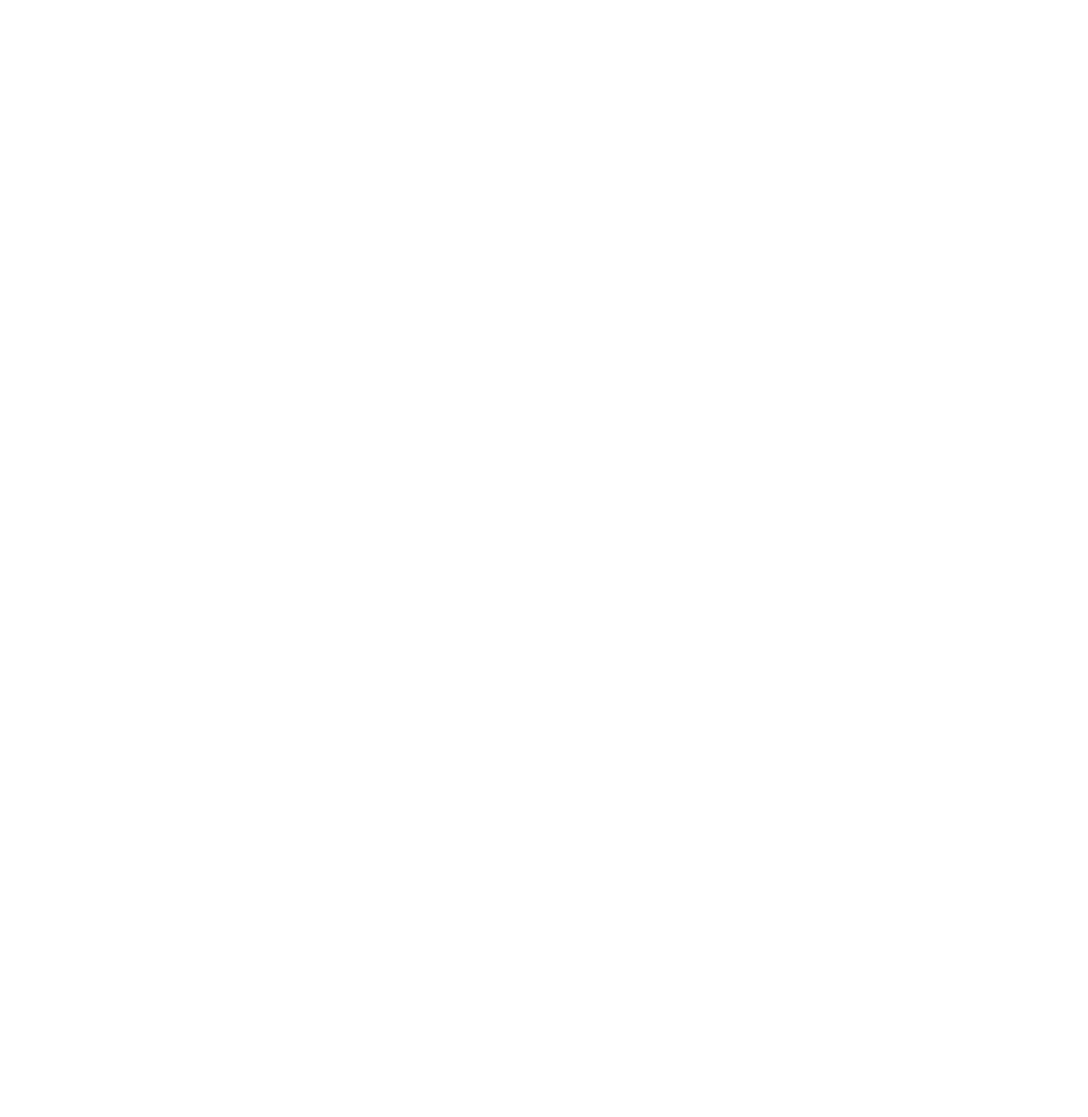
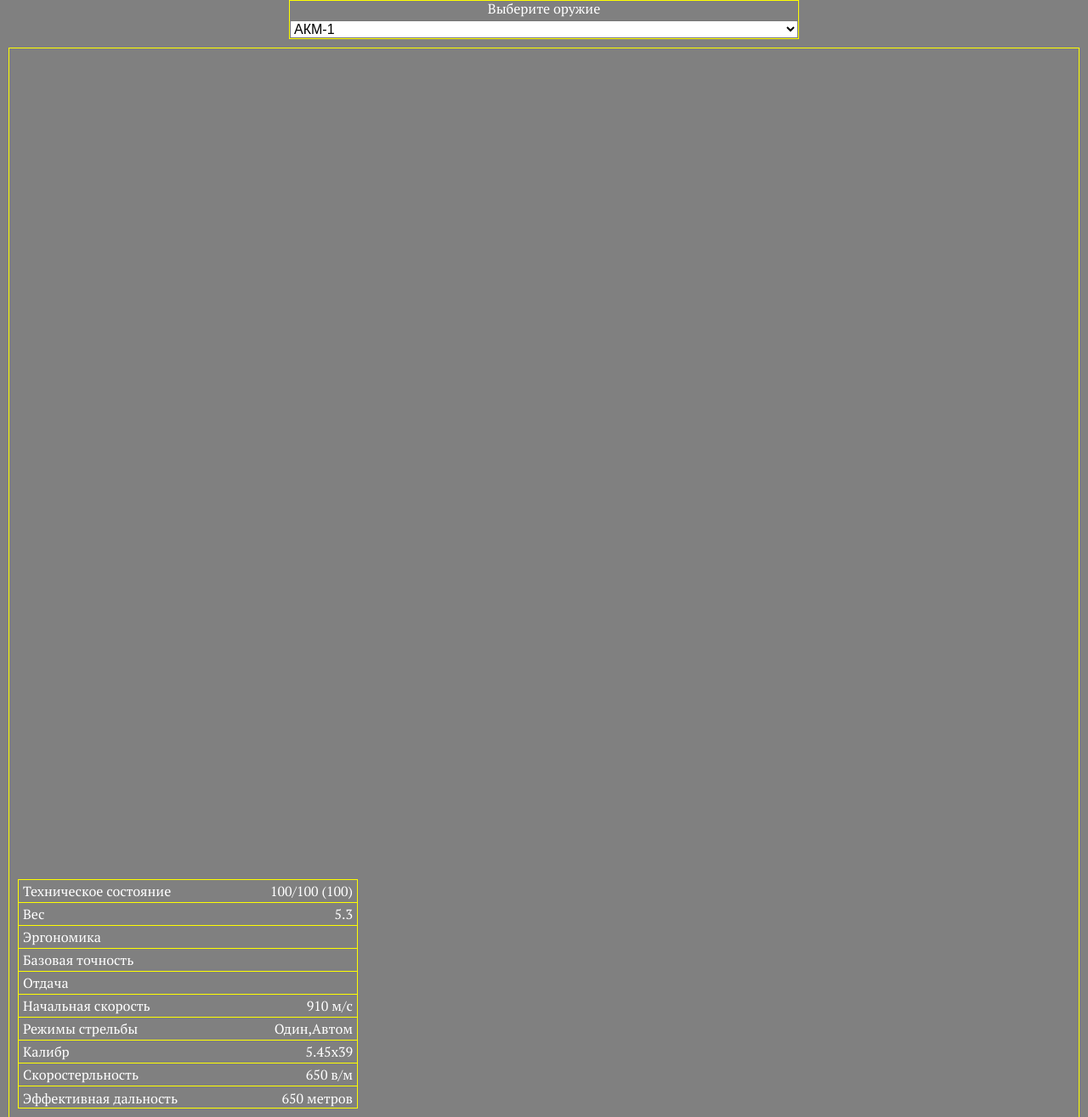
Before and after one commit to bushminkinmv/weaponmod, a plain HTML site: page index.html in a window 1280 px wide. Shown: the whole page at 85% size. Before the commit the page ends 800 px from the top, so only its background shows below. Drawn offline with Linux system fonts and the light colour scheme.

Commit message:
basic grid, first look
Added fonts, weapon selection, weapon box and wepon table parametrs

```diff
--- a/css/style.css
+++ b/css/style.css
@@ -1,18 +1,18 @@
 html,
 body {
-	min-width: ;
+	min-width: 1280px;
 	margin: 0;
 	padding: 0;
 
-	font-weight: ;
-	font-size: ;
-	line-height: ;
-	font-family: ;
-	color: ;
-	text-transform: ;
-	font-style: ;
+	font-weight: normal;
+	font-size: 16px;
+	line-height: 18px;
+	font-family: "PT Serif", "Times New Roman" ,serif;
+	color: #ffffff;
+	text-transform: none;
+	font-style: normal;
 
-	background-color: ;
+	background-color: #000000;
 }
 
 .visually-hidden:not(:focus):not(:active) {
@@ -24,11 +24,6 @@ body {
 	padding: 0;
 	overflow: hidden;
 
-	font-weight: normal;
-	font-size: 30px;
-	line-height: 30px;
-	font-family: "Cuprum", "Tahoma", sans-serif;
-	font-style: normal;
 	white-space: nowrap;
 
 	border: 0;
@@ -52,3 +47,89 @@ body {
 
 	clip: rect(0 0 0 0);
 }
+
+.centerer-flex {
+	display: flex;
+    justify-content: center;
+    align-items: center;
+}
+
+.main-container {
+	width: 1260px;
+	margin: 0 auto;
+	padding: 0 10px;
+
+	background-color: gray;
+}
+
+.weapon-identify {
+	display: flex;
+	flex-direction: column;
+	box-sizing: border-box;
+	width: 600px;
+	min-height: 45px;
+	margin: 0 auto;
+	margin-bottom: 10px;
+
+	text-align: center;
+
+	border: 1px solid yellow;
+}
+
+.weapon-identify__title {
+	margin-bottom: 5px;
+}
+
+.weapon-identify__select {
+}
+
+.weapon-box {
+	position: relative;
+
+	box-sizing: border-box;
+	width: 1260px;
+	min-height: 1260px;
+
+	border: 1px solid yellow;
+}
+
+.weapon-parameters {
+	position: absolute;
+	bottom: 10px;
+	left: 10px;
+	z-index: 10;
+
+	box-sizing: border-box;
+	width: 400px;
+	height: 270px;
+	margin: 0;
+	padding: 0;
+
+	list-style: none;
+
+	border: 1px solid yellow;
+}
+
+.weapon-parameter {
+	box-sizing: border-box;
+	height: 27px;
+
+	border-bottom: 1px solid yellow;
+}
+
+.weapon-parameter:last-of-type {
+	border-bottom: 0;
+}
+
+.weapon-parameter {
+	display: flex;
+	justify-content: space-between;
+	align-content: center;
+	padding: 0 5px;
+}
+
+.weapon-parameter__name {
+}
+
+.weapon-parameter__value {
+}
--- a/index.html
+++ b/index.html
@@ -2,7 +2,8 @@
 <html lang="ru">
 	<head>
 		<meta charset="utf-8">
-		<title></title>
+		<title>WeaponTarkov</title>
+		<link href="https://fonts.googleapis.com/css?family=PT+Serif:400,400i,700&amp;subset=cyrillic,cyrillic-ext" rel="stylesheet">
 		<link href="css/normalize.css" rel="stylesheet">
 		<link href="css/style.css" rel="stylesheet">
 	</head>
@@ -10,7 +11,68 @@
 		<header class="header-main">
 		</header>
 		<main class="main-container">
-			<h1 class="visually-hidden"></h1>
+			<h1 class="visually-hidden">WeaponTarkov</h1>
+			<section class="weapon-identify">
+				<h2 class="visually-hidden">Weapon-Name</h2>
+                <label class="weapon-identify__title" for="weapon-select">Выберите оружие</label>
+                <select class="weapon-identify__select" id="weapon-select" name="weapon-name">
+                    <optgroup label="АК">
+                        <option value="akm-1">АКМ-1</option>
+                        <option value="akm-2">АКМ-2</option>
+                    </optgroup>
+                    <optgroup label="M16">
+                        <option value="m16-1">М16-1</option>
+                        <option value="m16-2">М16-2</option>
+                    </optgroup>
+                </select>
+            </section>
+			<section class="weapon-box">
+				<h2 class="visually-hidden">Weapon-Item</h2>
+				<div class="weapon-top-modules"></div>
+				<div class="weapon-bottom-modules"></div>
+		        <ul class="weapon-parameters">
+		            <li class="weapon-parameter weapon-parameter--status">
+		            	<span class="weapon-parameter__name centerer-flex">Техническое состояние</span>
+		            	<span class="weapon-parameter__value centerer-flex">100/100 (100)</span>
+		            </li>
+		            <li class="weapon-parameter weapon-parameter--weight">
+		            	<span class="weapon-parameter__name centerer-flex">Вес</span>
+		            	<span class="weapon-parameter__value centerer-flex">5.3</span>
+		            </li>
+		            <li class="weapon-parameter weapon-parameter--ergonomics">
+		            	<span class="weapon-parameter__name centerer-flex">Эргономика</span>
+		            	<span class="weapon-parameter__value centerer-flex"></span>
+		            </li>
+		            <li class="weapon-parameter weapon-parameter--accuracy">
+		            	<span class="weapon-parameter__name centerer-flex">Базовая точность</span>
+		            	<span class="weapon-parameter__value centerer-flex"></span>
+		            </li>
+		            <li class="weapon-parameter weapon-parameter--recoil">
+		            	<span class="weapon-parameter__name centerer-flex">Отдача</span>
+		            	<span class="weapon-parameter__value centerer-flex"></span>
+		            </li>
+		            <li class="weapon-parameter weapon-parameter--speed">
+		            	<span class="weapon-parameter__name centerer-flex">Начальная скорость</span>
+		            	<span class="weapon-parameter__value centerer-flex">910 м/с</span>
+		            </li>
+		            <li class="weapon-parameter weapon-parameter--mode">
+		            	<span class="weapon-parameter__name centerer-flex">Режимы стрельбы</span>
+		            	<span class="weapon-parameter__value centerer-flex">Один,Автом</span>
+		            </li>
+		            <li class="weapon-parameter weapon-parameter--caliber">
+		            	<span class="weapon-parameter__name centerer-flex">Калибр</span>
+		            	<span class="weapon-parameter__value centerer-flex">5.45х39</span>
+		            </li>
+		            <li class="weapon-parameter weapon-parameter--rof">
+		            	<span class="weapon-parameter__name centerer-flex">Скоростерльность</span>
+		            	<span class="weapon-parameter__value centerer-flex">650 в/м</span>
+		            </li>
+		            <li class="weapon-parameter weapon-parameter--distance">
+		            	<span class="weapon-parameter__name centerer-flex">Эффективная дальность</span>
+		            	<span class="weapon-parameter__value centerer-flex">650 метров</span>
+		            </li>
+		        </ul>
+			</section>
 		</main>
 		<footer class="footer-main">
 		</footer>
```
